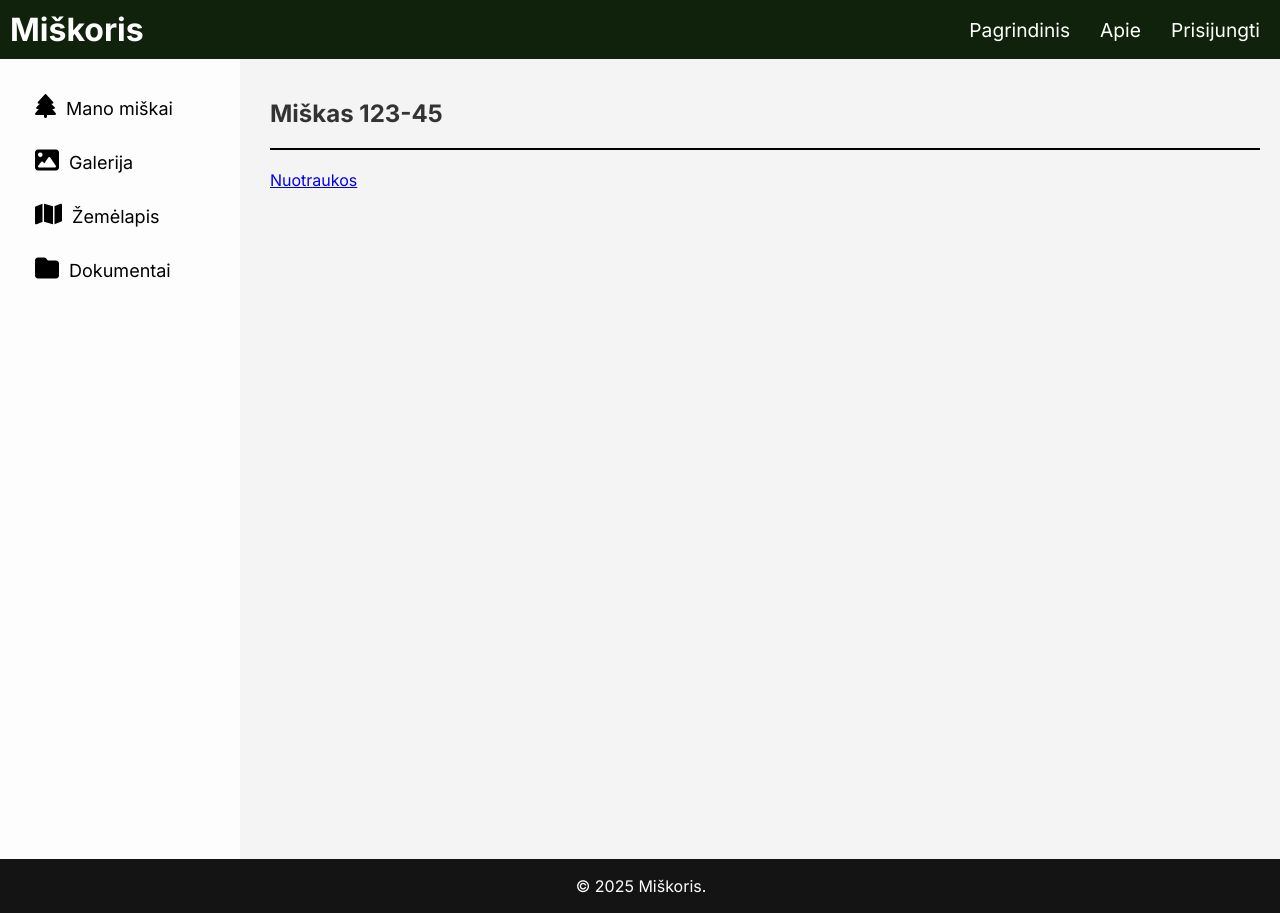
After one commit to n1k1ta28/tree-health-system, a Django app: page /miskas in a window 1280 px wide. The commit adds this page. Run offline with Django 4.2, Linux system fonts and the light colour scheme.

Commit message:
Sidebar added and local photo upload

```diff
--- a/miskoris_app/urls.py
+++ b/miskoris_app/urls.py
@@ -7,4 +7,7 @@ urlpatterns=[
   path('prisijungimas',views.login, name="login"),
   path('registracija',views.register, name="register"),
   path('miskai',views.forests, name="forests"),
+  path('nuotraukos',views.photos, name="photos"),
+  path('image_upload', views.image_upload, name='image_upload'),
+  path('miskas', views.forest, name='forest'),
 ]
--- a/miskoris_app/views.py
+++ b/miskoris_app/views.py
@@ -1,5 +1,6 @@
 from django.shortcuts import render
 from django.http import HttpResponse
+from django.core.files.storage import FileSystemStorage
 
 # Create your views here.
 
@@ -17,3 +18,24 @@ def register(request):
 
 def forests(request):
     return render(request, "miskoris_app/forests.html")
+
+def photos(request):
+    return render(request, "miskoris_app/photos.html")
+
+def image_upload(request):
+    if request.method == 'POST' and request.FILES.get('image'):
+        image = request.FILES['image']
+
+        # Check the file type for jpeg, jpg, and png
+        if not image.name.endswith(('.jpeg', '.png')):
+            messages.error(request, "Leidžiami tik JPEG ir PNG vaizdai!")
+            return render(request, 'miskoris_app/photos.html')
+
+        fs = FileSystemStorage()
+        filename = fs.save(image.name, image)
+        uploaded_file_url = fs.url(filename)
+
+    return render(request, 'miskoris_app/photos.html', {'uploaded_file_url': uploaded_file_url})
+
+def forest(request):
+    return render(request, "miskoris_app/forest.html")
--- a/miskoris_project/urls.py
+++ b/miskoris_project/urls.py
@@ -17,8 +17,13 @@ Including another URLconf
 from django.contrib import admin
 from django.urls import path, include
 
+from django.conf import settings
+from django.conf.urls.static import static
+
 
 urlpatterns = [
     path('admin/', admin.site.urls),
      path('', include("miskoris_app.urls")),
 ]
+if settings.DEBUG:
+    urlpatterns += static(settings.MEDIA_URL, document_root=settings.MEDIA_ROOT)
--- a/static/css/styles.css
+++ b/static/css/styles.css
@@ -72,6 +72,11 @@ footer {
     color: white; /* Text color for contrast */
 }
 
+/* Main container to align sidebar and content horizontally */
+.main-container {
+    display: flex; /* Enables flexbox */
+    min-height: 100vh; /* Full height */
+}
 /* Sidebar Styles */
 .sidebar {
     width: 200px;
@@ -93,6 +98,12 @@ footer {
     background: rgba(255, 255, 255, 0.2);
 }
 
+/* Content area (beside sidebar) */
+.content {
+    margin-left: 10px;
+    flex-grow: 1;
+    padding: 20px;
+}
 .btn {
     display: inline-block;
     background-color: #217e27;
--- /dev/null
+++ b/templates/miskoris_app/forest.html
@@ -0,0 +1,10 @@
+{% extends 'miskoris_app/sidebar.html' %}
+{% block title %}Miškas{% endblock %}
+
+{% block sidebar_content %}
+    <h2>Miškas 123-45</h2>
+    <hr style="border: 1px solid black; margin: 20px 0;">
+
+    <p><a href="{% url 'photos' %}">Nuotraukos</a></p>
+
+{% endblock %}
--- a/templates/miskoris_app/forests.html
+++ b/templates/miskoris_app/forests.html
@@ -1 +1,6 @@
 {% extends 'miskoris_app/sidebar.html' %}
+{% block title %}Miškai{% endblock %}
+
+{% block sidebar_content %}
+    <p><a href="{% url 'forest' %}">Miškas 123-45</a></p>
+{% endblock %}
```
Also changed, not shown: miskoris_project/settings.py (+6 -1 lines), templates/miskoris_app/photos.html (added, +22 -0 lines).
